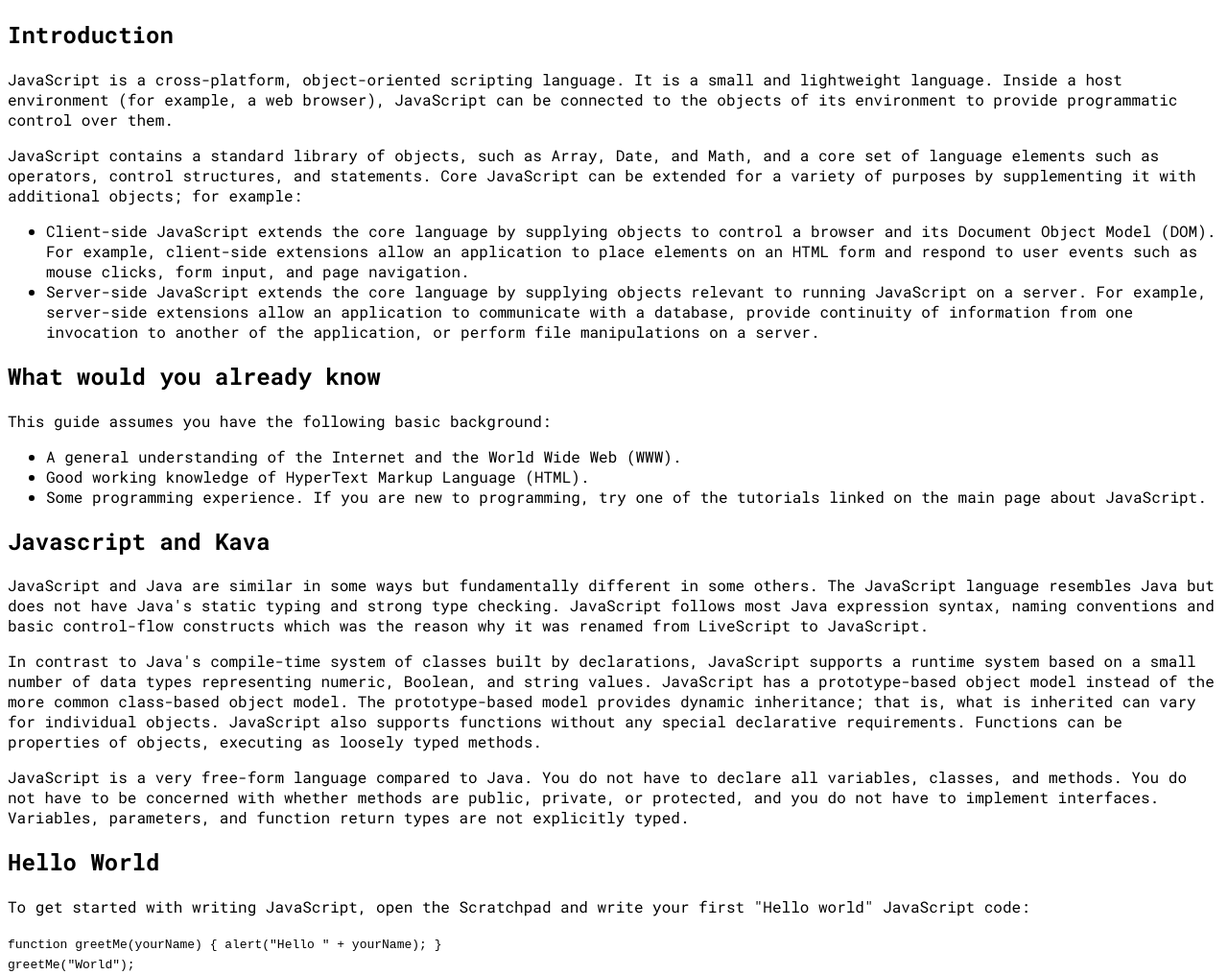
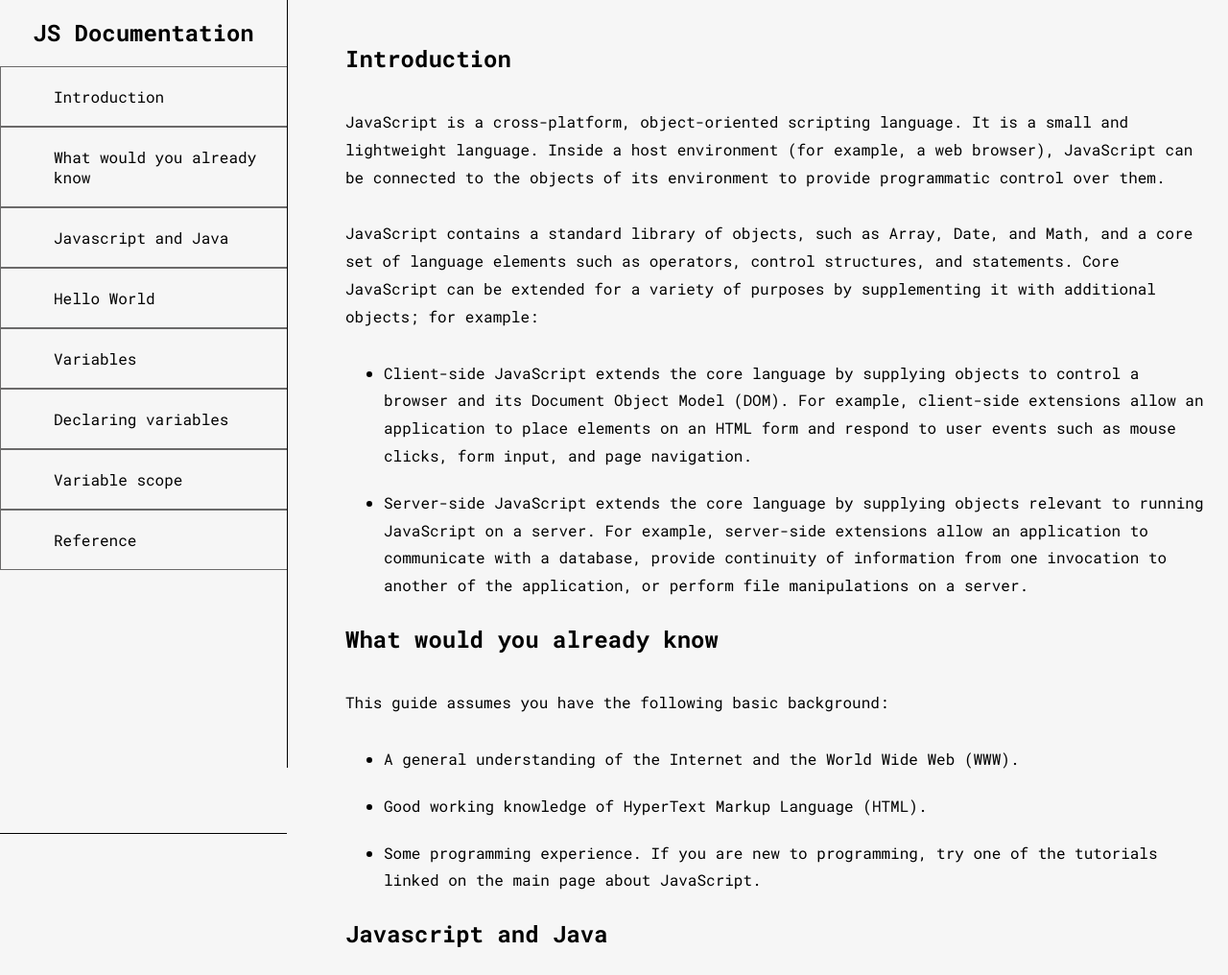
Before and after one commit to Rhapsoody/TechnicalDocPage, a plain HTML site: page index.html in a window 1280 px wide. Shown: the top 1016 px of the page at 96% size. Drawn offline with Linux system fonts and the light colour scheme.

Commit message:
Update !

```diff
--- a/index.html
+++ b/index.html
@@ -9,10 +9,63 @@
 </head>
 <body>
     <div class="page-wrapper">
+        <nav id="navbar">
+            <header id="nav-header">
+                <h2>JS Documentation</h2>
+            </header>
+            <ul id="nav-items">
+                <li class="nav-linkx">
+                    <a  class="nav-link"  href="#Introduction">
+                        Introduction
+                    </a>
+                </li>
+                <li class="nav-linkx">
+                    <a  class="nav-link" href="#What_would_you_already_know">
+                        What would you already know
+                    </a>
+                </li>
+                <li class="nav-linkx">
+                    <a  class="nav-link" href="#Javascript_and_Java">
+                        Javascript and Java
+                    </a>
+                </li>
+                <li class="nav-linkx">
+                    <a class="nav-link"  href="#Hello_World">
+                        Hello World
+                    </a>
+                </li>
+                <li class="nav-linkx">
+                    <a class="nav-link"  href="#Variables">
+                        Variables
+                    </a>
+                </li>
+                <li class="nav-linkx">
+                    <a class="nav-link"  href="#Declaring_variables">
+                        Declaring variables
+                    </a>
+                </li>
+                <li class="nav-linkx">
+                    <a class="nav-link"  href="#Variable_scope">
+                        Variable scope
+                    </a>
+                </li>
+                <li class="nav-linkx">
+                    <a class="nav-link"  href="#Reference">
+                        Reference
+                    </a>
+                </li>
+
+            </ul>
+        </nav>
+
+
+
+
+
         <main id="main-doc">
 
-            <section class="main-section">
-                <header id="introduction">
+            <section id="Introduction" class="main-section">
+                <header >
                     <h2>Introduction</h2>
                 </header>
                 <p>JavaScript is a cross-platform, object-oriented scripting language. It is a small and lightweight language. Inside a host environment (for example, a web browser), JavaScript can be connected to the objects of its environment to provide programmatic control over them.</p>
@@ -26,8 +79,8 @@
                 </ul>
             </section>
 
-            <section class="main-section">
-                <header id="what_would_you_already_know">
+            <section class="main-section" id="What_would_you_already_know">
+                <header >
                     <h2>What would you already know</h2>
                 </header>
 
@@ -42,9 +95,10 @@
                 </ul>
             </section>
 
-            <section class="main-section">
-                <header id="javascript_and_java">
-                    <h2>Javascript and Kava</h2>
+            <section id="Javascript_and_Java" class="main-section">
+                <header >
+                    <h2>Javascript and Java</h2>
+                </header>
                     <p>JavaScript and Java are similar in some ways but fundamentally different in some others. The JavaScript language resembles Java but does not have Java's static typing and strong type checking. JavaScript follows most Java expression syntax, naming conventions and basic control-flow constructs which was the reason why it was renamed from LiveScript to JavaScript.</p>
 
                     <p>In contrast to Java's compile-time system of classes built by declarations, JavaScript supports a runtime system based on a small number of data types representing numeric, Boolean, and string values. JavaScript has a prototype-based object model instead of the more common class-based object model. The prototype-based model provides dynamic inheritance; that is, what is inherited can vary for individual objects. JavaScript also supports functions without any special declarative requirements. Functions can be properties of objects, executing as loosely typed methods.</p>
@@ -55,8 +109,8 @@
 
             </section>
 
-            <section class="main-section">
-                <header id="hello_world">
+            <section class="main-section" id="Hello_World">
+                <header>
                     <h2>Hello World</h2>
                 </header>
 
@@ -64,15 +118,16 @@
 
                 <p>
                     <code>function greetMe(yourName) { alert("Hello " + yourName); }
-                    </code> <br>
-                    <code>greetMe("World");</code>
+                        <br>greetMe("World");
+                    </code>
+
                 </p>
 
                 <p>Select the code in the pad and hit Ctrl+R to watch it unfold in your browser!</p>
             </section>
 
-            <section class="main-section">
-                <header id="variables">
+            <section  id="Variables" class="main-section">
+                <header >
                     <h2>Variables</h2>
                 </header>
                 <p>You use variables as symbolic names for values in your application. The names of variables, called identifiers, conform to certain rules.</p>
@@ -82,10 +137,56 @@
                 <p>You can use ISO 8859-1 or Unicode letters such as å and ü in identifiers. You can also use the Unicode escape sequences as characters in identifiers. Some examples of legal names are Number_hits, temp99, and _name.</p>
             </section>
 
-            <section class="main-section">
-                <header id="declaring_variables">
+            <section id="Declaring_variables" class="main-section">
+                <header >
                     <h2>Declaring variables</h2>
                 </header>
+                <p>You can declare a variable in three ways:
+                </p>
+
+                <p>With the keyword var. For example,</p>
+
+                <code>var x = 42.</code>
+
+                <p>This syntax can be used to declare both local and global variables.</p>
+
+                <p>By simply assigning it a value. For example,</p>
+
+                <code>x = 42.</code>
+
+                <p>This always declares a global variable. It generates a strict JavaScript warning. You shouldn't use this variant.</p>
+
+                <p>With the keyword let. For example,</p>
+
+                <code>let y = 13.</code>
+
+                <p>This syntax can be used to declare a block scope local variable. See Variable scope below</p>
+            </section>
+            <section class="main-section" id="Variable_scope">
+                <header >
+                    <h2>Variable scope</h2>
+                </header>
+
+                <p>When you declare a variable outside of any function, it is called a global variable, because it is available to any other code in the current document. When you declare a variable within a function, it is called a local variable, because it is available only within that function.</p>
+
+                <p>JavaScript before ECMAScript 2015 does not have block statement scope; rather, a variable declared within a block is local to the function (or global scope) that the block resides within. For example the following code will log 5, because the scope of x is the function (or global context) within which x is declared, not the block, which in this case is an if statement.</p>
+
+                <code>if (true) { var x = 5; } console.log(x); // 5</code>
+
+                <p>This behavior changes, when using the let declaration introduced in ECMAScript 2015.</p>
+
+                <code>if (true) { let y = 5; } console.log(y); // ReferenceError: y is not
+                    defined</code>
+
+            </section>
+
+            <section id="Reference" class="main-section">
+                <header >
+                    <h2>Reference</h2>
+                </header>
+                <ul>
+                    <li>All the documentation in this page is taken from <a href="https://developer.mozilla.org/en-US/docs/Web/JavaScript/Guide" target="_blank" >MDN</a></li>
+                </ul>
             </section>
 
         </main>
--- a/style.css
+++ b/style.css
@@ -6,4 +6,98 @@
 
 body{
     font-family: 'Roboto Mono', monospace;
+    padding: 0;
+    margin: 0;
+    min-width: 300px;
+    background-color: rgba(221, 221, 221, 0.24);
 }
+
+
+#nav-items{
+    border-bottom: 1px solid black;
+    width: 100%;
+    list-style-type: none;
+    margin: 0;
+    padding: 0;
+    overflow-y: auto;
+    overflow-x: hidden;
+    max-height: 200px;
+}
+
+
+.nav-linkx{
+    border: 1px solid rgb(107, 106, 106);
+    width: 100%;
+    padding: 10px 0;
+}
+
+.nav-linkx > a{
+    text-decoration: none;
+    color: #000;
+    margin-left: 25px;
+}
+
+#nav-header{
+    text-align: center;
+    line-height: 1.8em;
+}
+
+#main-doc{
+    padding: 20px;
+    margin-bottom: 100px ;
+    line-height: 1.8;
+}
+
+#main-doc li{
+    margin-top: 20px;
+}
+
+#main-doc header{
+    text-align: left;
+}
+
+.main-section p{
+    margin: 30px 0;
+}
+
+code{
+    background-color: rgba(112, 112, 107, 0.315);
+    padding: 5px;
+    text-align: left;
+}
+
+@media (min-width: 830px){
+
+
+    #navbar{
+        height: 100%;
+        min-width: 280px;
+        width: 300px;
+        position: fixed;
+        top: 0px;
+        left: 0px;
+        border-right: .5px solid black;
+    }
+
+    #nav-items{
+        min-height: 100%;
+
+    }
+
+    #navbar li{
+        position: relative;
+        width: 100%;
+        border-right: none;
+    }
+
+    #navbar a{
+        display: block;
+        padding: 10px 30px;
+    }
+
+    #main-doc{
+        position: absolute;
+        margin-left: 340px;
+
+    }
+}
```
